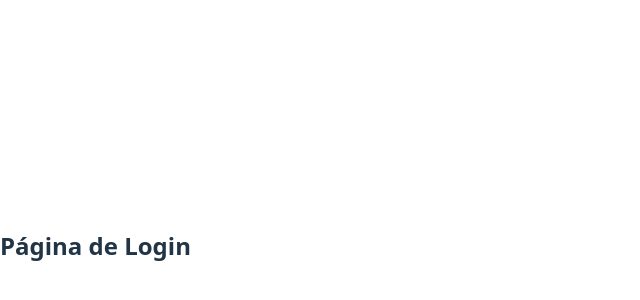
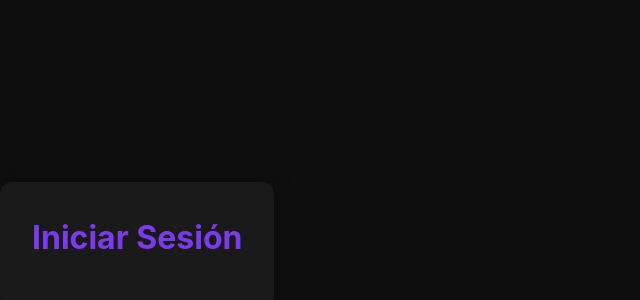
Before and after one commit to juanjosnsolarte/proyectofinal_EDyA2, a React (Vite) app in the folder proyecto-final/: page / in a window 1280 px wide. Shown: the part 154-454 px from the top of the page, without its empty margins (0-640 px from the left). Built offline with nearby package versions, Linux system fonts and the light colour scheme.

Commit message:
Estilos Iniciales

```diff
--- a/proyecto-final/src/main.jsx
+++ b/proyecto-final/src/main.jsx
@@ -3,6 +3,7 @@ import ReactDOM from 'react-dom/client'
 import { BrowserRouter } from 'react-router-dom'
 import App from './App.jsx'
 import './index.css'
+import './styles/global.scss'
 
 ReactDOM.createRoot(document.getElementById('root')).render(
   <React.StrictMode>
--- a/proyecto-final/src/pages/Feed.jsx
+++ b/proyecto-final/src/pages/Feed.jsx
@@ -1,8 +1,9 @@
+import styles from '../styles/pages/Feed.module.scss'
+
 function Feed() {
   return (
-    <div>
-      <h2>Feed</h2>
-      <p>Aquí se mostrarán las publicaciones de los estudiantes.</p>
+    <div className={styles.container}>
+      <h2>Feed de Publicaciones</h2>
     </div>
   )
 }
--- a/proyecto-final/src/pages/Login.jsx
+++ b/proyecto-final/src/pages/Login.jsx
@@ -1,7 +1,9 @@
+import styles from '../styles/pages/Login.module.scss'
+
 function Login() {
   return (
-    <div>
-      <h2>Página de Login</h2>
+    <div className={styles.container}>
+      <h2 className={styles.title}>Iniciar Sesión</h2>
     </div>
   )
 }
--- a/proyecto-final/src/pages/Profile.jsx
+++ b/proyecto-final/src/pages/Profile.jsx
@@ -1,10 +1,11 @@
+import styles from '../styles/pages/Profile.module.scss'
 import { useParams } from 'react-router-dom'
 
 function Profile() {
   const { id } = useParams()
 
   return (
-    <div>
+    <div className={styles.container}>
       <h2>Perfil de Usuario</h2>
       <p>ID: {id}</p>
     </div>
--- a/proyecto-final/src/pages/Register.jsx
+++ b/proyecto-final/src/pages/Register.jsx
@@ -1,7 +1,10 @@
+import styles from '../styles/pages/Register.module.scss'
+
+
 function Register() {
   return (
-    <div>
-      <h2>Página de Registro</h2>
+    <div className={styles.container}>
+      <h2>Registro</h2>
     </div>
   )
 }
--- /dev/null
+++ b/proyecto-final/src/styles/global.scss
@@ -0,0 +1,22 @@
+/* Reset */
+* {
+  margin: 0;
+  padding: 0;
+  box-sizing: border-box;
+}
+
+/* Variables generales */
+:root {
+  --primary: #7c3aed;
+  --primary-dark: #5b21b6;
+  --text: #f0f0f0;
+  --bg: #0f0f0f;
+  --card-bg: #1a1a1a;
+}
+
+/* Tipografía */
+body {
+  background-color: var(--bg);
+  color: var(--text);
+  font-family: 'Inter', sans-serif;
+}
--- /dev/null
+++ b/proyecto-final/src/styles/pages/Feed.module.scss
@@ -0,0 +1,5 @@
+.container {
+  max-width: 800px;
+  margin: 3rem auto;
+  padding: 1rem;
+}
--- /dev/null
+++ b/proyecto-final/src/styles/pages/Login.module.scss
@@ -0,0 +1,15 @@
+.container {
+  max-width: 450px;
+  margin: 5rem auto;
+  background: var(--card-bg);
+  padding: 2rem;
+  border-radius: 12px;
+  box-shadow: 0 0 20px rgba(0,0,0,0.4);
+}
+
+.title {
+  font-size: 2rem;
+  margin-bottom: 1rem;
+  text-align: center;
+  color: var(--primary);
+}
--- /dev/null
+++ b/proyecto-final/src/styles/pages/Profile.module.scss
@@ -0,0 +1,5 @@
+.container {
+  max-width: 800px;
+  margin: 3rem auto;
+  padding: 2rem;
+}
--- /dev/null
+++ b/proyecto-final/src/styles/pages/Register.module.scss
@@ -0,0 +1,7 @@
+.container {
+  max-width: 600px;
+  margin: 5rem auto;
+  padding: 2rem;
+  background: var(--card-bg);
+  border-radius: 12px;
+}
```
